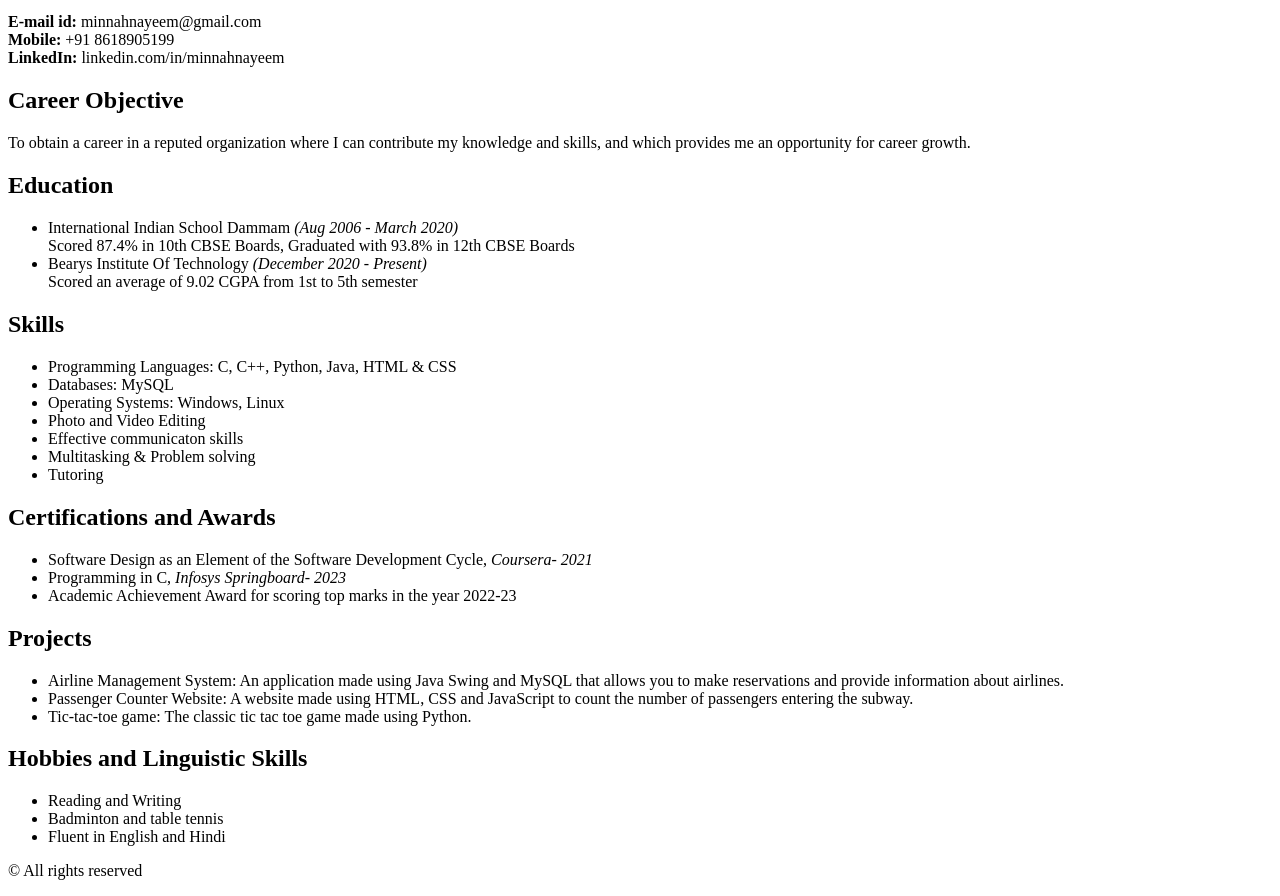
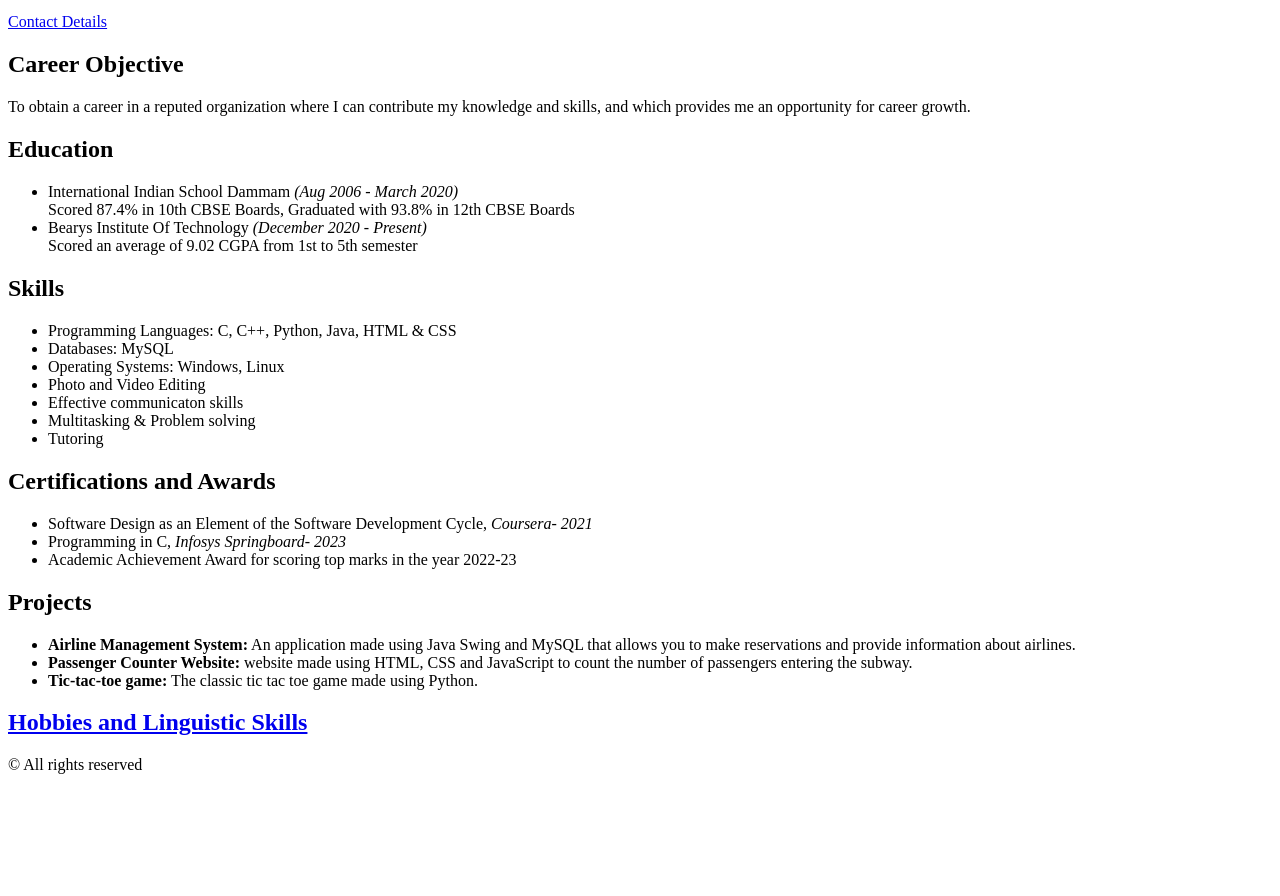
Before and after one commit to minnahnayeem/resume, a plain HTML site: page index.html in a window 1280 px wide. Shown: the part 159-1055 px from the top of the page. After the commit the page ends 949 px from the top, so only its background shows below. Drawn offline with Linux system fonts and the light colour scheme.

Commit message:
Add files via upload

```diff
--- a/index.html
+++ b/index.html
@@ -8,9 +8,7 @@
 
         <h1> <b> MINNAH NAYEEM </b></h1>
          <img src="minnah.jpg" alt="minnah_photo" width="90px">
-        <p> <b> E-mail id:</b> minnahnayeem@gmail.com
-        <br> <b> Mobile:</b> +91 8618905199
-        <br> <b> LinkedIn:</b> linkedin.com/in/minnahnayeem </p>
+        <p> <a href="contact.html"> Contact Details</a></p>
         <h2> Career Objective </h2>
         <p>To obtain a career in a reputed organization where I can contribute my knowledge and skills, and which provides me
             an opportunity for career growth.
@@ -43,19 +41,15 @@
 </ul>
 <h2>Projects </h2>
     <ul>
-       <li>Airline Management System: An application made using Java Swing and MySQL that allows you
+       <li> <b>Airline Management System:</b> An application made using Java Swing and MySQL that allows you
         to make reservations and provide information about airlines.</li>
-        <li> Passenger Counter Website: A website made using HTML, CSS and JavaScript to count the number
+        <li> <b>Passenger Counter Website:</b> website made using HTML, CSS and JavaScript to count the number
             of passengers entering the subway.
         </li>
-        <li>Tic-tac-toe game: The classic tic tac toe game made using Python. </li>
+        <li><b>Tic-tac-toe game:</b> The classic tic tac toe game made using Python. </li>
     </ul>
-<h2>Hobbies and Linguistic Skills</h2>
-    <ul>
-        <li>Reading and Writing</li>
-        <li>Badminton and table tennis</li>
-        <li>Fluent in English and Hindi</li>
-    </ul>
+<h2> <a href="hobbies.html">Hobbies and Linguistic Skills </a></h2>
+
     </body>
     <footer>
         <p>&copy All rights reserved </p>
```
Also changed, not shown: contact.html (added, +12 -0 lines), hobbies.html (added, +14 -0 lines).
